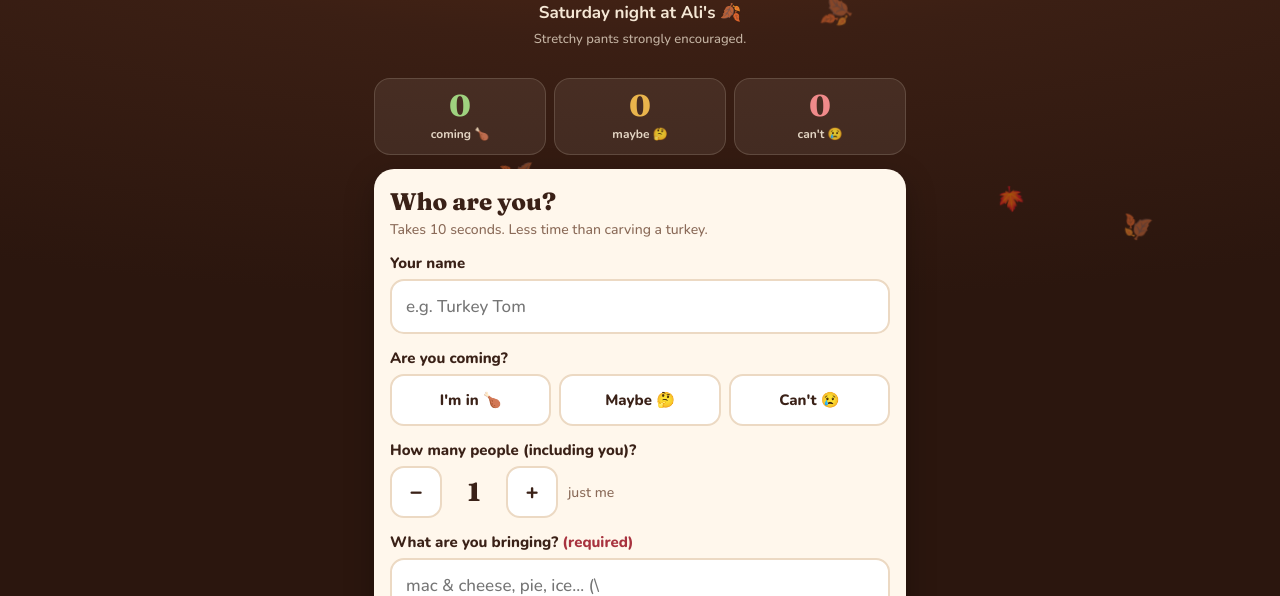
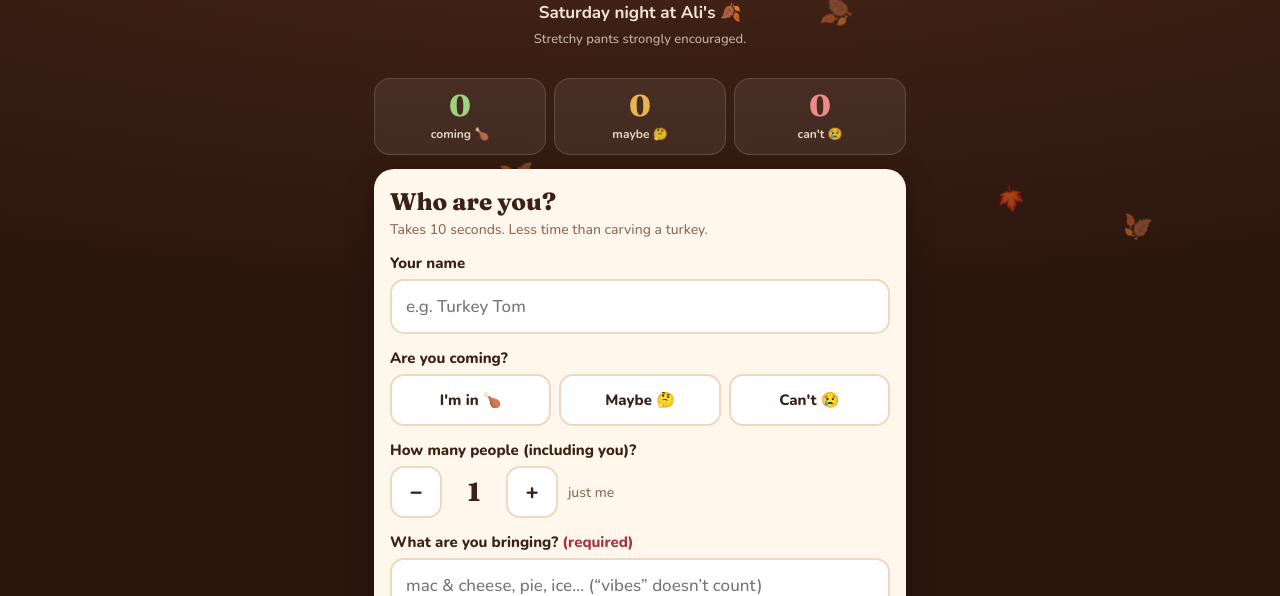
Before and after one commit to goobwork/friendsgiving-rsvp, a plain HTML site: page index.html in a window 1280 px wide. Shown: the part 177-773 px from the top of the page. Drawn offline with nearby package versions, Linux system fonts and the light colour scheme; no server answers.

Commit message:
Fix placeholder quotes

```diff
--- a/index.html
+++ b/index.html
@@ -156,7 +156,7 @@
 
       <div id="bringWrap">
         <label for="bring">What are you bringing? <span style="font-weight:800;color:var(--cran)">(required)</span></label>
-        <input type="text" id="bring" maxlength="60" placeholder="mac & cheese, pie, ice… (\"vibes\" doesn't count)" enterkeyhint="done">
+        <input type="text" id="bring" maxlength="60" placeholder="mac & cheese, pie, ice… (“vibes” doesn’t count)" enterkeyhint="done">
         <div class="policy" id="policy"><b>⚠️ Empty-handed policy</b>Show up with nothing and you've got two options: perform a dance for the whole room, or take your ass home. I'm serious. I'm <i>SO</i> serious. 🕺 — Ali</div>
         <div class="dupwarn" id="dupwarn"></div>
       </div>
```
